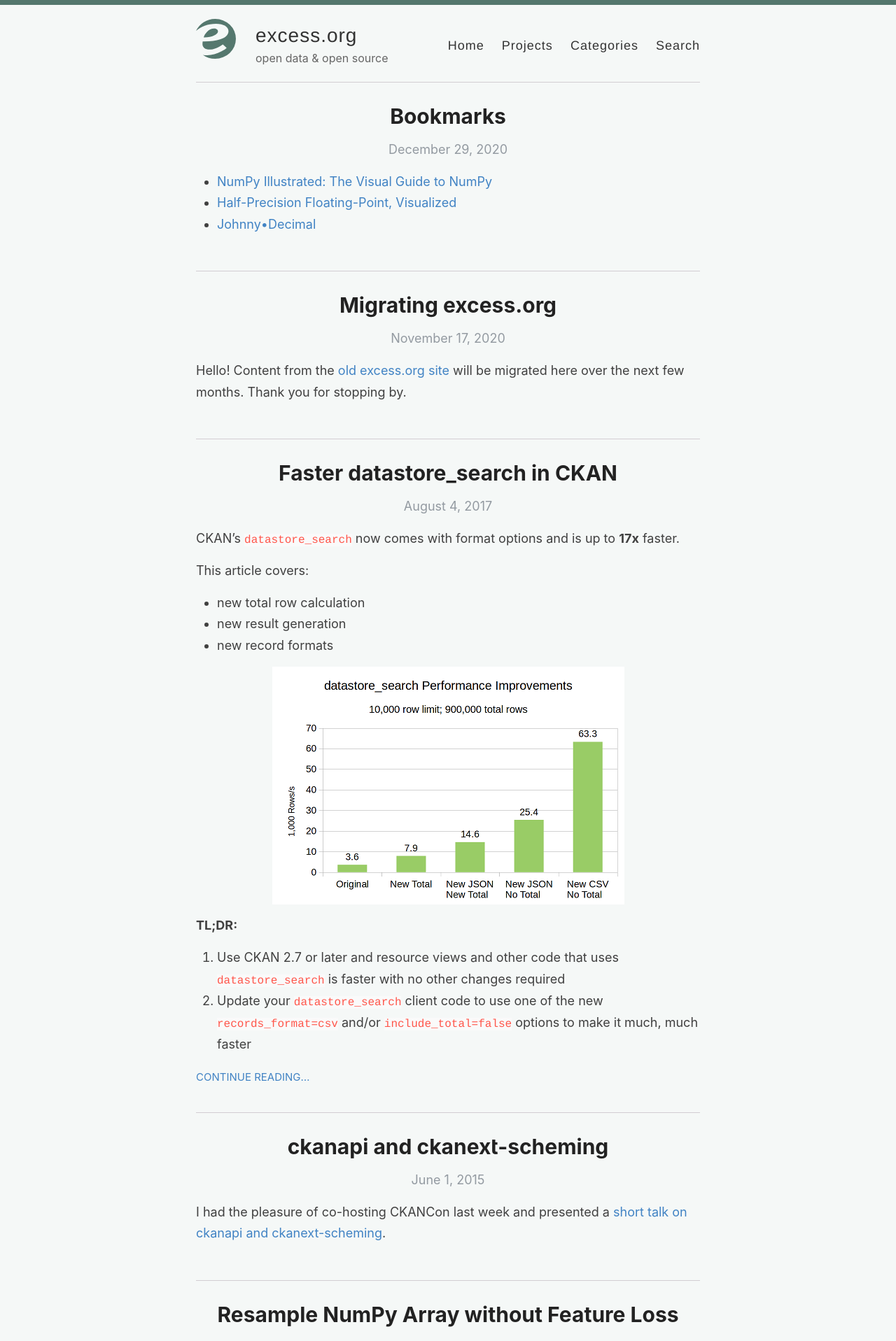
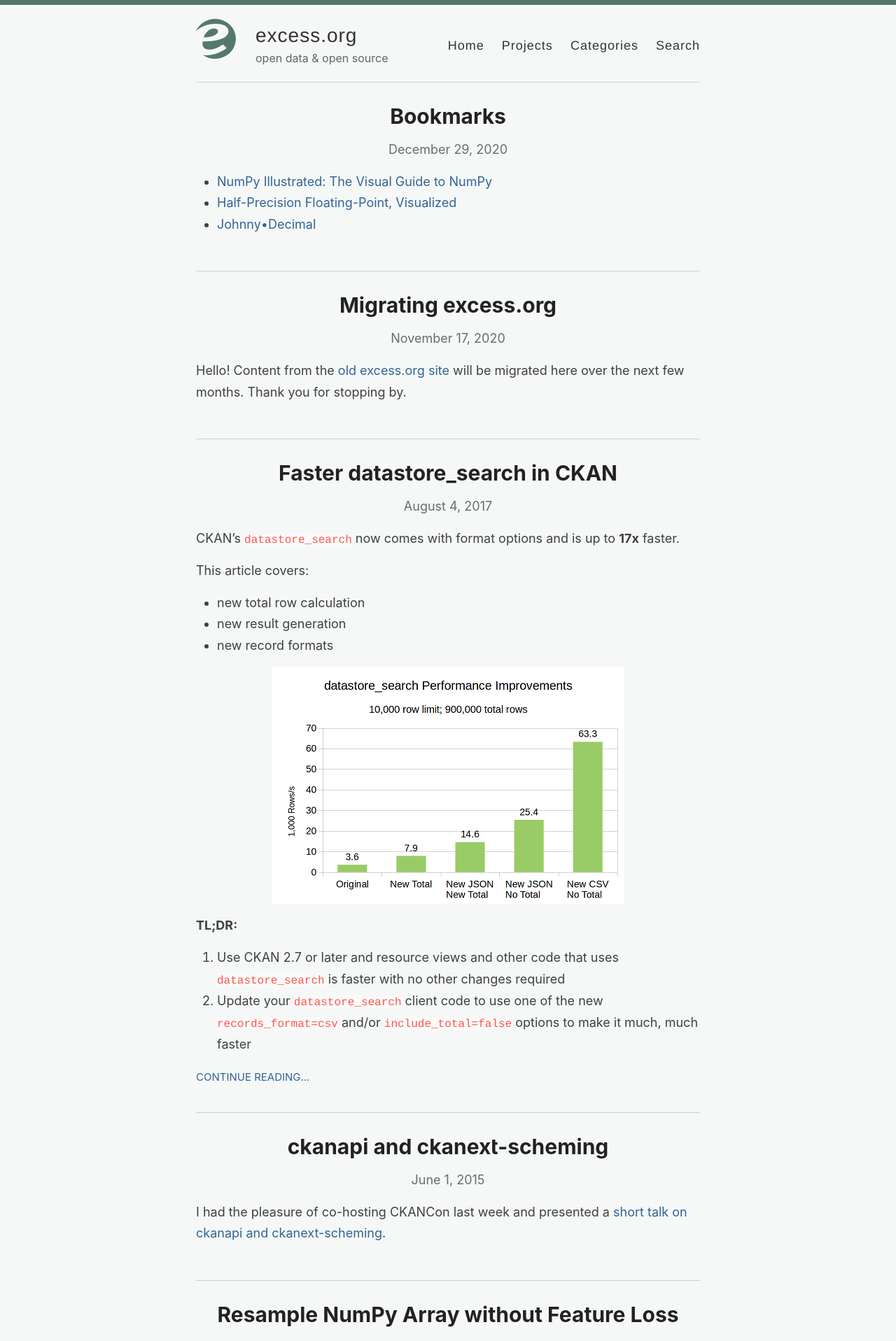
Before and after one commit to wardi/wardi.github.io, a Jekyll site: the page built from index.html, in a window 1280 px wide. Shown: the top 1917 px of the page at 70% size. Built offline with Jekyll 4.4.1, drawn with Linux system fonts in a browser that asks for light colours; the list of posts is cut into pages by our own code.

Commit message:
a11y lighthouse fixes

```diff
--- a/_includes/svg-icons.html
+++ b/_includes/svg-icons.html
@@ -1,13 +1,13 @@
 {% if site.footer-links.dribbble %}<a href="https://dribbble.com/{{ site.footer-links.dribbble }}"><i class="svg-icon dribbble"></i></a>{% endif %}
-{% if site.footer-links.email %}<a href="mailto:{{ site.footer-links.email }}"><i class="svg-icon email"></i></a>{% endif %}
+{% if site.footer-links.email %}<a href="mailto:{{ site.footer-links.email }}"><i class="svg-icon email" role="img" aria-label="email"></i></a>{% endif %}
 {% if site.footer-links.facebook %}<a href="https://www.facebook.com/{{ site.footer-links.facebook }}"><i class="svg-icon facebook"></i></a>{% endif %}
 {% if site.footer-links.flickr %}<a href="https://www.flickr.com/{{ site.footer-links.flickr }}"><i class="svg-icon flickr"></i></a>{% endif %}
-{% if site.footer-links.github %}<a href="https://github.com/{{ site.footer-links.github }}"><i class="svg-icon github"></i></a>{% endif %}
+{% if site.footer-links.github %}<a href="https://github.com/{{ site.footer-links.github }}"><i class="svg-icon github" role="img" aria-label="github"></i></a>{% endif %}
 {% if site.footer-links.instagram %}<a href="https://instagram.com/{{ site.footer-links.instagram }}"><i class="svg-icon instagram"></i></a>{% endif %}
 {% if site.footer-links.linkedin %}<a href="https://www.linkedin.com/in/{{ site.footer-links.linkedin }}"><i class="svg-icon linkedin"></i></a>{% endif %}
 {% if site.footer-links.pinterest %}<a href="https://www.pinterest.com/{{ site.footer-links.pinterest }}"><i class="svg-icon pinterest"></i></a>{% endif %}
-{% if site.footer-links.rss %}<a href="{{ site.baseurl }}/feed.xml"><i class="svg-icon rss"></i></a>{% endif %}
-{% if site.footer-links.twitter %}<a href="https://www.twitter.com/{{ site.footer-links.twitter }}"><i class="svg-icon twitter"></i></a>{% endif %}
+{% if site.footer-links.rss %}<a href="{{ site.baseurl }}/feed.xml"><i class="svg-icon rss" role="img" aria-label="rss"></i></a>{% endif %}
+{% if site.footer-links.twitter %}<a href="https://www.twitter.com/{{ site.footer-links.twitter }}"><i class="svg-icon twitter" role="img" aria-label="twitter"></i></a>{% endif %}
 {% if site.footer-links.stackoverflow %}<a href="http://stackoverflow.com/{{ site.footer-links.stackoverflow }}"><i class="svg-icon stackoverflow"></i></a>{% endif %}
 {% if site.footer-links.youtube %}<a href="https://youtube.com/{{ site.footer-links.youtube }}"><i class="svg-icon youtube"></i></a>{% endif %}
 {% if site.footer-links.googleplus %}<a href="https://plus.google.com/{{ site.footer-links.googleplus }}"><i class="svg-icon googleplus"></i></a>{% endif %}
--- a/_layouts/default.html
+++ b/_layouts/default.html
@@ -1,5 +1,5 @@
 <!DOCTYPE html>
-<html>
+<html lang="en">
   <head>
     <title>{% if page.title %}{{ page.title }} – {% endif %}{{ site.name }} – {{ site.description }}</title>
     {% seo title=false %}
@@ -19,7 +19,7 @@
       <div class="wrapper-masthead">
         <div class="container">
           <header class="masthead clearfix">
-            <a href="{{ site.baseurl }}/" class="site-avatar"><img src="{{ site.baseurl }}{{ site.avatar }}" alt="{{ site.title }}" /></a>
+            <a href="{{ site.baseurl }}/" class="site-avatar"><img src="{{ site.baseurl }}{{ site.avatar }}" alt="{{ site.name }}" /></a>
 
             <div class="site-info">
               <h1 class="site-name"><a href="{{ site.baseurl }}/">{{ site.name }}</a></h1>
--- a/_sass/_variables.scss
+++ b/_sass/_variables.scss
@@ -4,7 +4,7 @@
 //
 
 // Colors
-$blue: #4183C4;
+$blue: #326496;
 
 // Grays
 $black: #000;
--- a/assets/style.scss
+++ b/assets/style.scss
@@ -464,13 +464,13 @@
 
 .author_title{
   text-align: center;
-  color: #939aa1;
+  color: #686d72;
   letter-spacing: 2px;
 }
 
 .post_date{
   text-align: center;
-  color: #939aa1;
+  color: #686d72;
 }
 
 .cd-container a {
```
